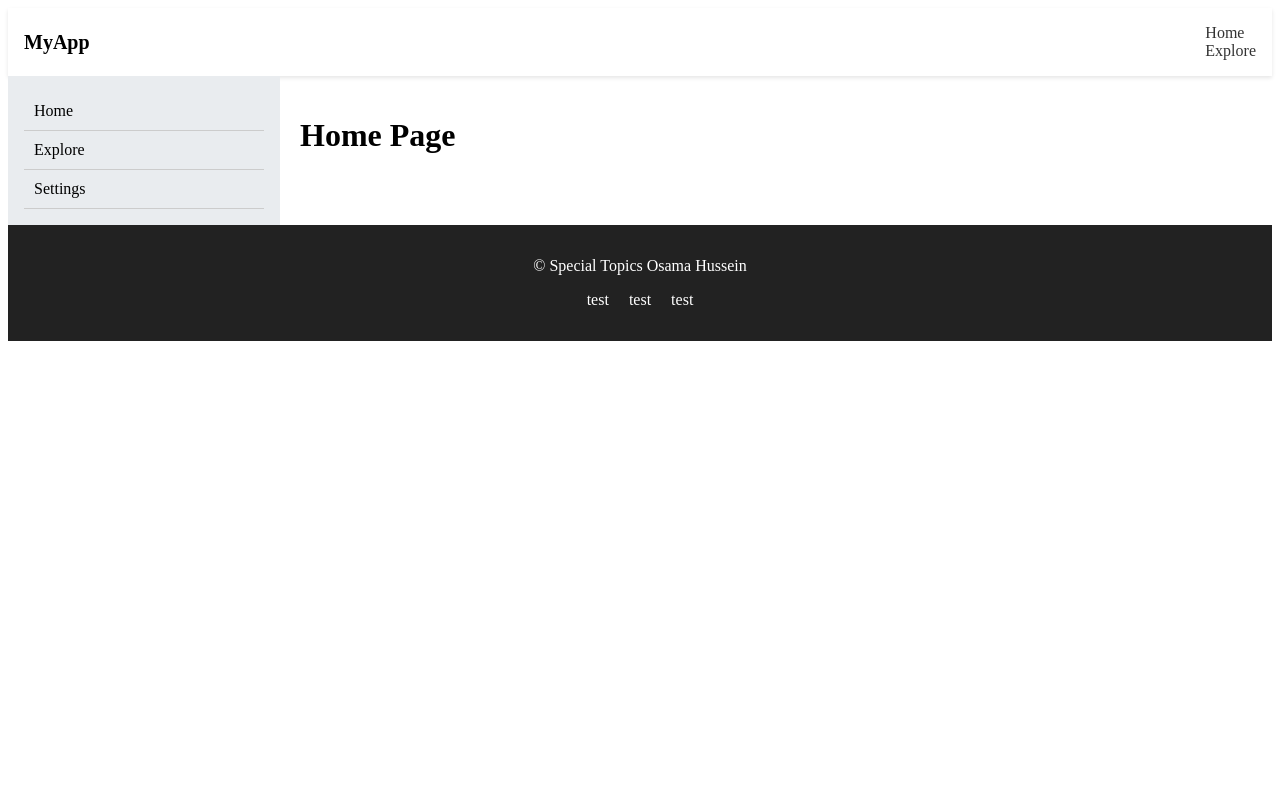
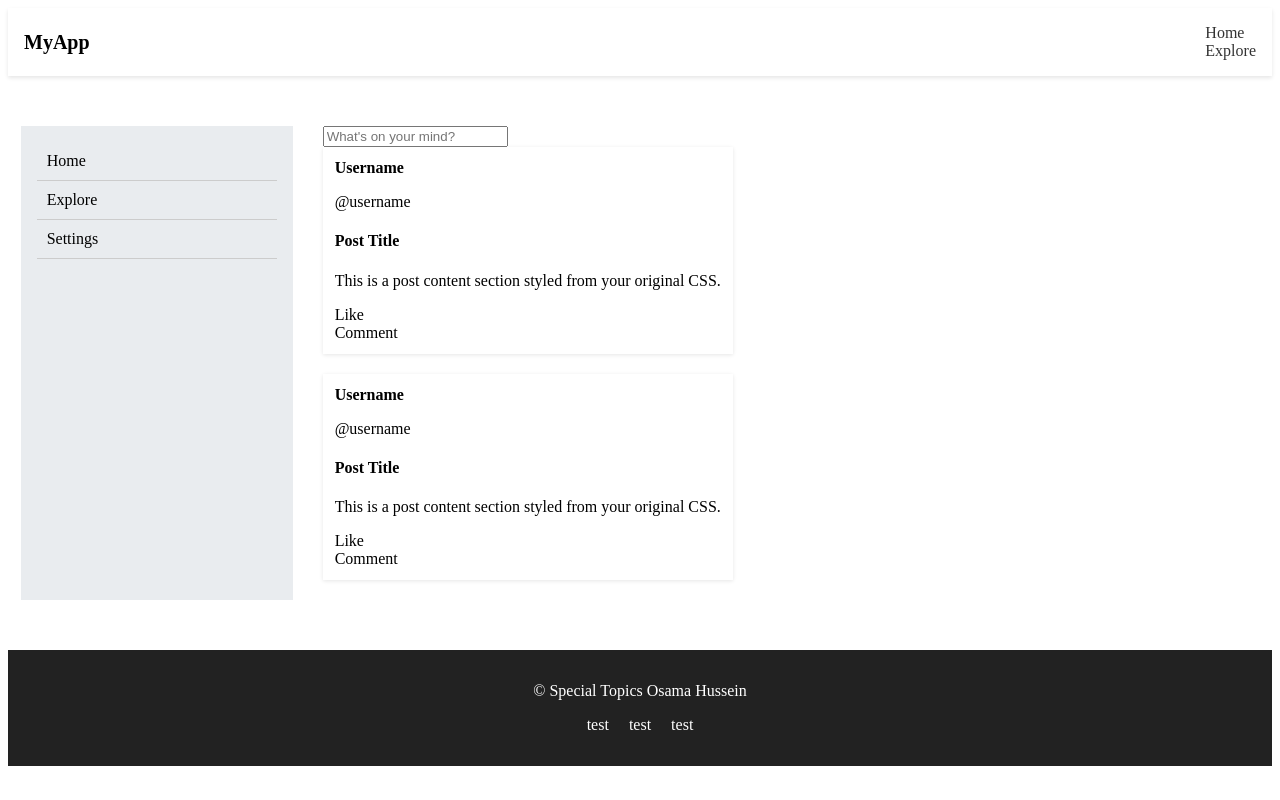
Before and after one commit to osamahussein-dev/1-percent, a React (Vite) app: page /home in a window 1280 px wide. Built offline with nearby package versions, Linux system fonts and the light colour scheme.

Commit message:
Add content feed in the home page using Tailwind layout and  styles

```diff
--- a/src/App.jsx
+++ b/src/App.jsx
@@ -1,8 +1,8 @@
 import { Routes, Route } from "react-router-dom";
 import NavBar from "./components/NavBar";
 import Footer from "./components/Footer";
+import Home from "./pages/Home";
 import Explore from "./pages/Explore";
-import Home from "./pages/Home";
 
 function App() {
   return (
--- /dev/null
+++ b/src/components/Content.jsx
@@ -0,0 +1,15 @@
+import PostField from "./PostField";
+import Post from "./Post";
+import "../css/content.css";
+
+function Content() {
+  return (
+    <main className="flex flex-col items-center gap-[40px]">
+      <PostField />
+      <Post />
+      <Post />
+    </main>
+  );
+}
+
+export default Content;
--- /dev/null
+++ b/src/components/Post.jsx
@@ -0,0 +1,26 @@
+import PostTools from "./PostTools";
+import "../css/post.css";
+
+function Post() {
+  return (
+    <div className="post">
+      <div className="author-appearance">
+        <div className="profile-wrapper">
+          <div className="user-info">
+            <strong>Username</strong>
+            <p>@username</p>
+          </div>
+        </div>
+      </div>
+      <div className="post-content">
+        <h4 className="heading-post">Post Title</h4>
+        <p className="content-msg">
+          This is a post content section styled from your original CSS.
+        </p>
+      </div>
+      <PostTools />
+    </div>
+  );
+}
+
+export default Post;
--- /dev/null
+++ b/src/components/PostField.jsx
@@ -0,0 +1,15 @@
+import "../css/postbar.css";
+
+function PostField() {
+  return (
+    <div className="share-bar">
+      <div className="wrapper">
+        <div className="input-share">
+          <input type="text" placeholder="What's on your mind?" />
+        </div>
+      </div>
+    </div>
+  );
+}
+
+export default PostField;
--- /dev/null
+++ b/src/components/PostTools.jsx
@@ -0,0 +1,12 @@
+import "../css/ptools.css";
+
+function PostTools() {
+  return (
+    <div className="tools-holder">
+      <div className="tlicon">Like</div>
+      <div className="tlicon">Comment</div>
+    </div>
+  );
+}
+
+export default PostTools;
--- /dev/null
+++ b/src/css/content.css
@@ -0,0 +1,4 @@
+.content {
+  flex: 1;
+  padding: 20px;
+}
--- /dev/null
+++ b/src/css/post.css
@@ -0,0 +1,6 @@
+.post {
+  background-color: #fff;
+  padding: 12px;
+  margin-bottom: 20px;
+  box-shadow: 0 1px 4px rgba(0, 0, 0, 0.1);
+}
--- /dev/null
+++ b/src/css/postbar.css
@@ -0,0 +1,5 @@
+.post-field {
+  display: flex;
+  gap: 10px;
+  margin-bottom: 20px;
+}
--- /dev/null
+++ b/src/css/ptools.css
@@ -0,0 +1,5 @@
+.post-tools {
+  display: flex;
+  gap: 10px;
+  margin-top: 10px;
+}
--- a/src/pages/Home.jsx
+++ b/src/pages/Home.jsx
@@ -1,14 +1,16 @@
+import Content from "../components/Content";
 import SideBar from "../components/SideBar";
+import "../css/home.css";
 
-function Home() {
+const Home = () => {
   return (
-    <div style={{ display: "flex" }}>
-      <SideBar />
-      <div style={{ flex: 1, padding: "20px" }}>
-        <h1>Home Page</h1>
+    <div className="main-home">
+      <div className="container container-home flex-col lg:flex-row">
+        <SideBar />
+        <Content />
       </div>
     </div>
   );
-}
+};
 
 export default Home;
```
